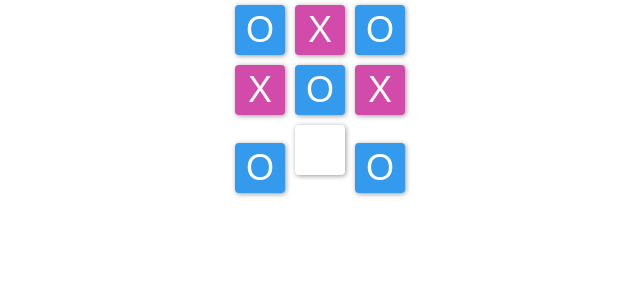
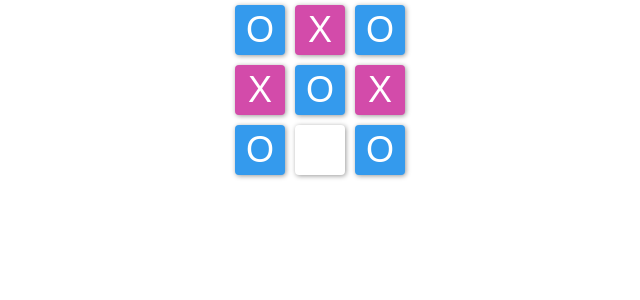
Before and after one commit to CodeAcademyBKK2017/react-intro, a React (Create React App) app: page / in a window 1280 px wide. Shown: the top 300 px of the page, without its empty margins (320-960 px from the left). Built offline with nearby package versions, Linux system fonts and the light colour scheme.

Commit message:
add curry function

```diff
--- a/src/App.css
+++ b/src/App.css
@@ -36,6 +36,8 @@
   border-radius: 4px;
   box-shadow: 1px 1px 5px #999;
   display: inline-block;
+  background-color: white;
+  vertical-align: top;
 }
 .btn.btn-x {
   background-color: #d34baa;
--- a/src/components/Box/Box.component.js
+++ b/src/components/Box/Box.component.js
@@ -3,8 +3,8 @@ import React, { Component } from 'react';
 import Row from '../Row/Row.component';
 
 class Box extends Component {
-    cellClickHandler() {
-        console.log('cell click');
+    cellClickHandler = (title) => () => {
+        console.log('Cell click: ', title);
     }
 
     render() {
--- a/src/components/Cell/Cell.component.js
+++ b/src/components/Cell/Cell.component.js
@@ -1,16 +1,15 @@
 import React, { Component } from 'react';
 
 class Cell extends Component {
-
     render() {
-        const {title, cellClickHandler} = this.props;
+        const {cellClickHandler,title} = this.props;
 
         let btnType = '';
         if(title.toUpperCase() === 'O') btnType = 'btn-o';
         if(title.toUpperCase() === 'X') btnType = 'btn-x';
 
         return (
-            <div onClick={cellClickHandler} className={`btn ${btnType}`}>{title.toUpperCase()}</div>
+            <div onClick={cellClickHandler(title)} className={`btn ${btnType}`}>{title.toUpperCase()}</div>
         )
     }
 }
```
